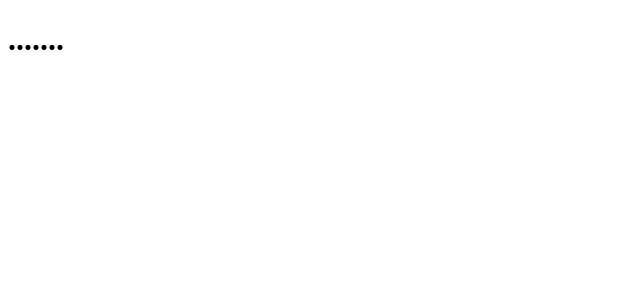
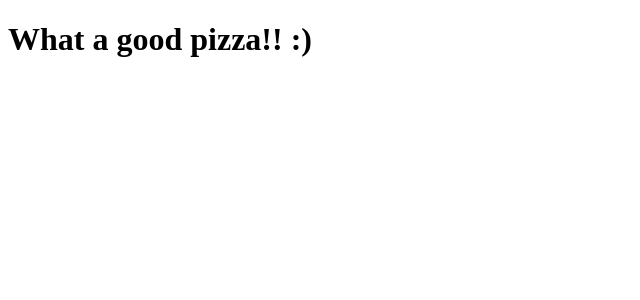
Before and after one commit to jlcarrascof/vsc-options-api-2019, a Vue app in the folder class4/: page / in a window 1280 px wide. Shown: the top 300 px of the page, without its empty margins (0-640 px from the left). Built offline with nearby package versions, Linux system fonts and the light colour scheme.

Commit message:
Remove binding of message prop in ChildComponent in App.vue

```diff
--- a/class4/src/App.vue
+++ b/class4/src/App.vue
@@ -1,5 +1,5 @@
 <template>
-  <ChildComponent :newMessage="message" />
+  <ChildComponent  />
 </template>
 
 <script>
```
